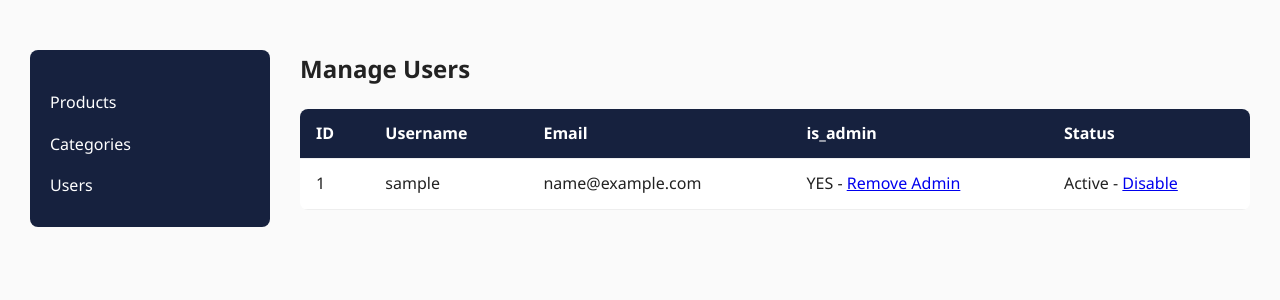
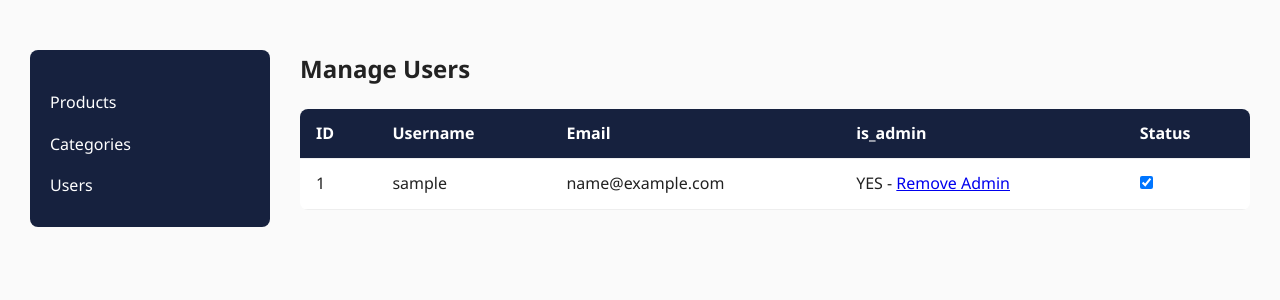
Before and after one commit to Sarikapahal98/ecommerce-catalog, a Flask app: template templates/admin/users/admin_users.html in a window 1280 px wide. Shown: the part 83-383 px from the top of the page. Run offline with Flask 3, Linux system fonts and the light colour scheme; the template is opened without the code that fills it: values that come from a table or form of the project are taken from there, others are empty; the visitor is signed in with stand-in values (Sample User, id 1); tables that the repository leaves empty hold one stand-in row (values such as "Sample post").

Commit message:
convert admin status to checkbox toggle

```diff
--- a/app/admin/routes.py
+++ b/app/admin/routes.py
@@ -132,7 +132,7 @@ def admin_users():
     all_users = User.query.all()
     return render_template('admin/users/admin_users.html', users=all_users)
 
-@admin_bp.route('/users/toggle-admin/<int:user_id>')
+@admin_bp.route('/users/toggle-admin/<int:user_id>', methods=['POST'])
 @admin_required
 def admin_toggle_admin(user_id):
     user = User.query.get_or_404(user_id)
--- a/templates/admin/users/admin_users.html
+++ b/templates/admin/users/admin_users.html
@@ -27,11 +27,9 @@
                 {% endif %}
             </td>
             <td>
-                {% if user.is_active %}
-                    Active - <a href="/admin/users/toggle-status/{{ user.id }}">Disable</a>
-                {% else %}
-                    Disabled - <a href="/admin/users/toggle-status/{{ user.id }}">Enable</a>
-                {% endif %}
+                <form method="POST" action="/admin/users/toggle-admin/{{ user.id }}">
+                    <input type="checkbox" onchange="this.form.submit()" {% if user.is_admin %}checked{% endif %} {% if user.id == g.user_id %}disabled{% endif %}>
+                </form>
             </td>
         </tr>
         {% endfor %}
--- a/templates/main/product_detail.html
+++ b/templates/main/product_detail.html
@@ -7,8 +7,8 @@
         <h2>{{ product.name }}</h2>
         <p class="category-tag">{{ product.category.name }}</p>
         {% if product.discount_percent and product.discount_percent > 0 %}
-        <p class="price">
-            <span class="'original-price">${{ "%.2f"|format(product.price) }}</span>
+        <p>
+            <span class="original-price">${{ "%.2f"|format(product.price) }}</span>
             <span class="discounted-price">${{ "%.2f"|format(product.final_price) }}</span>
             <span class="discount-badge">-{{ product.discount_percent|int }}%</span>
         </p>
--- a/templates/main/products.html
+++ b/templates/main/products.html
@@ -3,7 +3,7 @@
 {% block content %}
    <h2>Our Products</h2>
 
-   <form method="'GET" action="/products" class="'filter-bar">
+   <form method="GET" action="/products" class="filter-bar">
         <input type="text" name="search" placeholder="Search products..." value="{{ search_query }}">
 
         <select name="category" onchange="this.form.submit()">
@@ -24,8 +24,8 @@
         <img src="{{ product.image_url }}" alt="{{ product.name }}" class="product-image">
         <h3><a href="/products/{{ product.id }}">{{ product.name }}</a></h3>
         {% if product.discount_percent and product.discount_percent > 0 %}
-        <p class="price">
-            <span class="'original-price">${{ "%.2f"|format(product.price) }}</span>
+        <p>
+            <span class="original-price">${{ "%.2f"|format(product.price) }}</span>
             <span class="discounted-price">${{ "%.2f"|format(product.final_price) }}</span>
             <span class="discount-badge">-{{ product.discount_percent|int }}%</span>
         </p>
```
